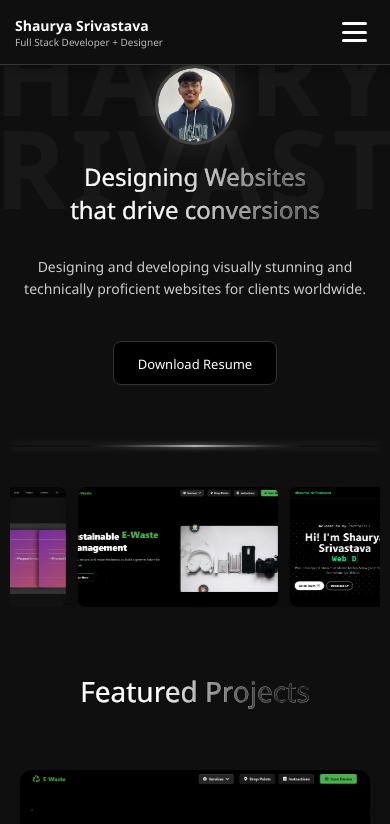
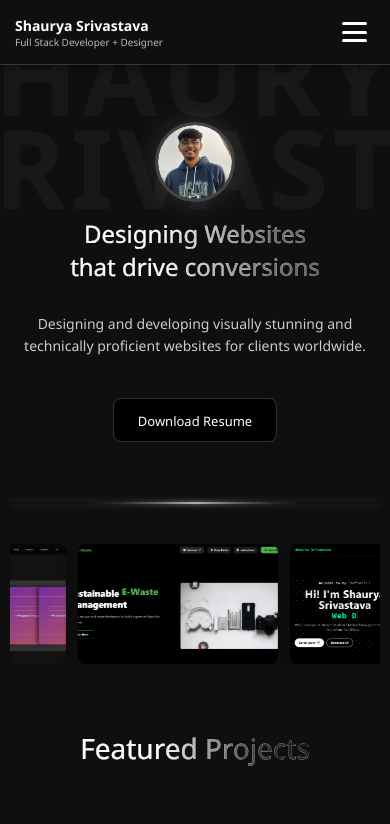
Before and after one commit to ShauryaProjects/Portfolio2, a React (Vite) app: page / in a window 390 px wide. Shown: the top 824 px of the page. Built offline with nearby package versions, Linux system fonts and the light colour scheme.

Commit message:
responsive error fixed

```diff
--- a/src/components/Home.css
+++ b/src/components/Home.css
@@ -321,7 +321,7 @@ h2 {
 /* Mobile Responsive Styles */
 @media (max-width: 768px) {
   .home-container {
-    padding: 20px 15px;
+    padding: 80px 15px 20px; /* add space for navbar */
   }
 
   .profile-section {
@@ -353,7 +353,7 @@ h2 {
 
 @media (max-width: 480px) {
   .home-container {
-    padding: 15px 10px;
+    padding: 72px 10px 15px; /* add space for navbar */
   }
 
   .profile-section {
```
